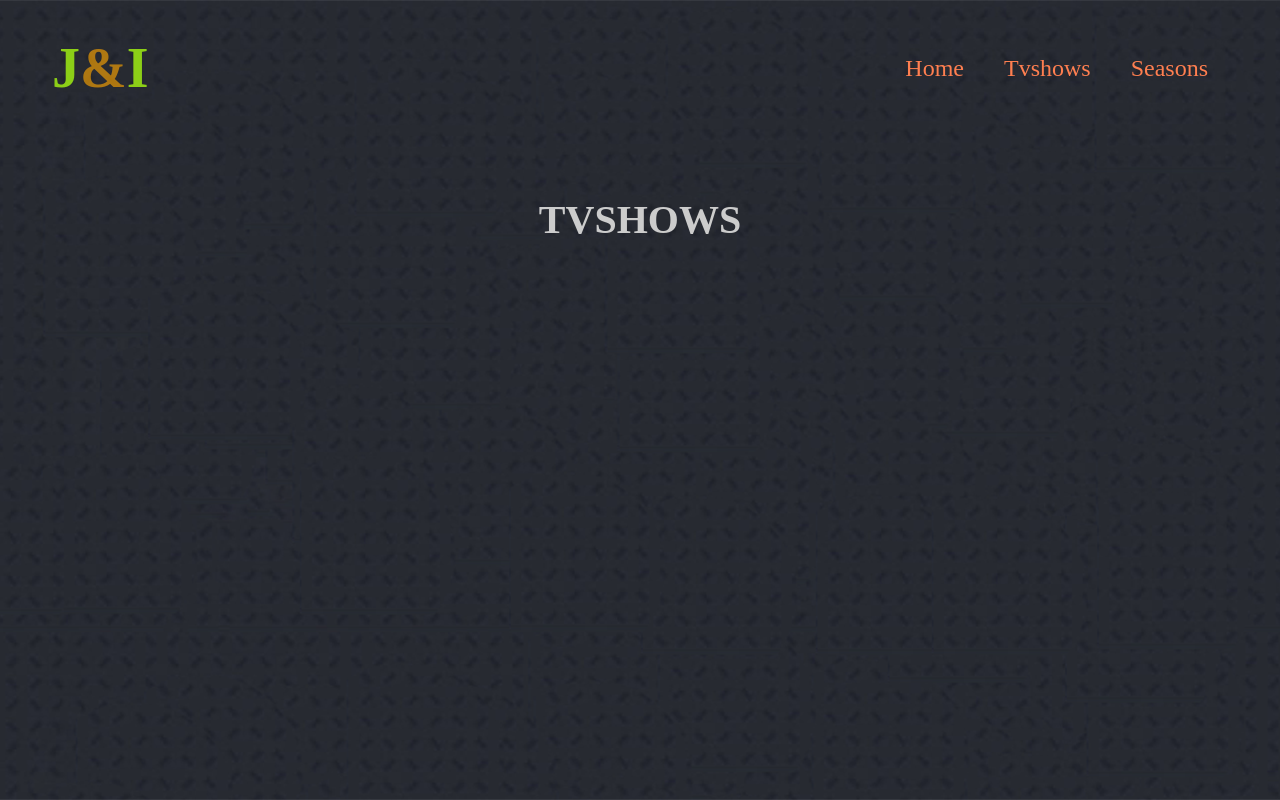
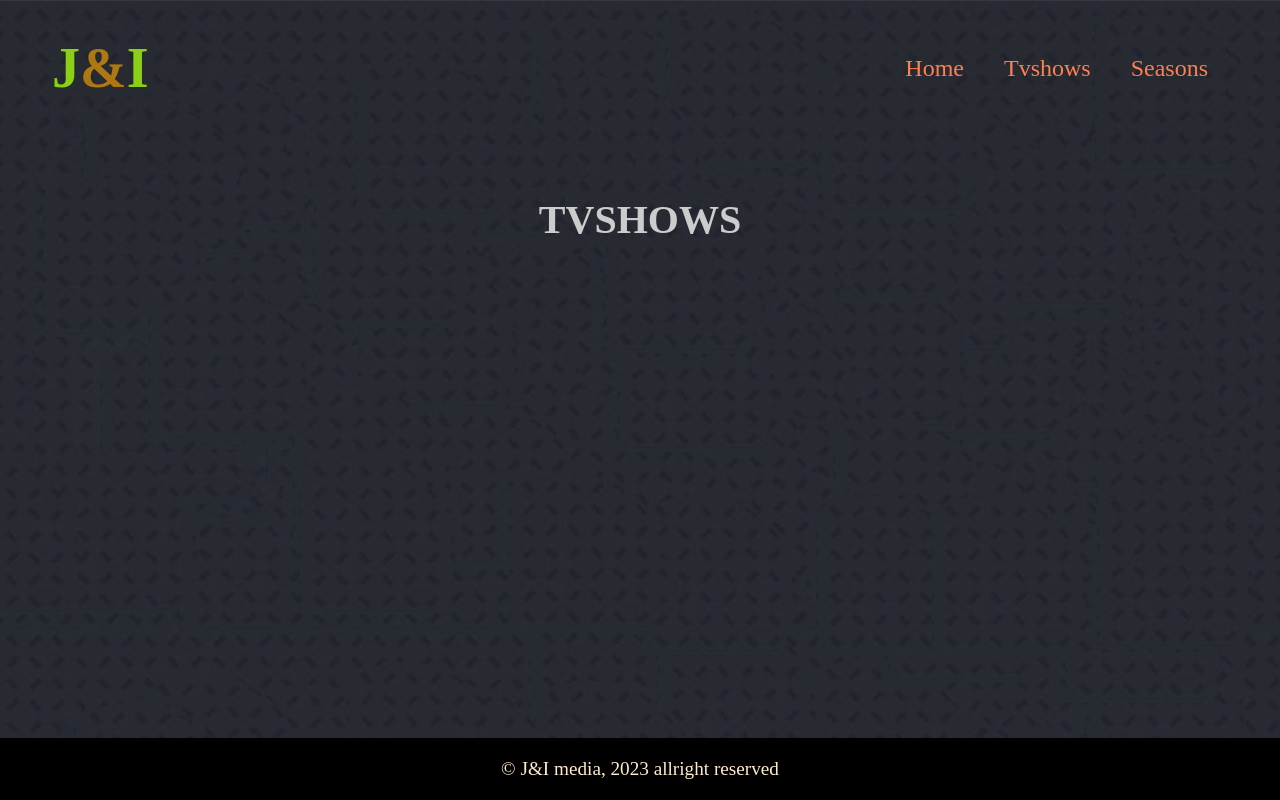
Before and after one commit to JacintaNgwu/JavaScript-Capstone-Project, a website built with webpack: page src/index.html in a window 1280 px wide. Built offline with nearby package versions, Linux system fonts and the light colour scheme.

Commit message:
Added footer

```diff
--- a/src/index.html
+++ b/src/index.html
@@ -25,4 +25,7 @@
       <div class="show-container"></div>
     </div>
   </body>
+  <footer class="footer">
+    <p>&copy J&I media, 2023 allright reserved</p>
+  </footer>
 </html>
--- a/src/styles.css
+++ b/src/styles.css
@@ -94,3 +94,16 @@ ul li a {
   align-items: center;
   margin: 20px;
 }
+
+.footer {
+  position: fixed;
+  z-index: 10;
+  right: 0;
+  left: 0;
+  bottom: 0;
+  text-align: center;
+  color: blanchedalmond;
+  background-color: black;
+  padding: 20px;
+  font-size: 1.2rem;
+}
```
Also changed, not shown: dist/bundlec76afd0541eb44cd6be7.js (added), dist/bundlece63c0c6346fe408da75.js (deleted), dist/index.html, 2 other files.
